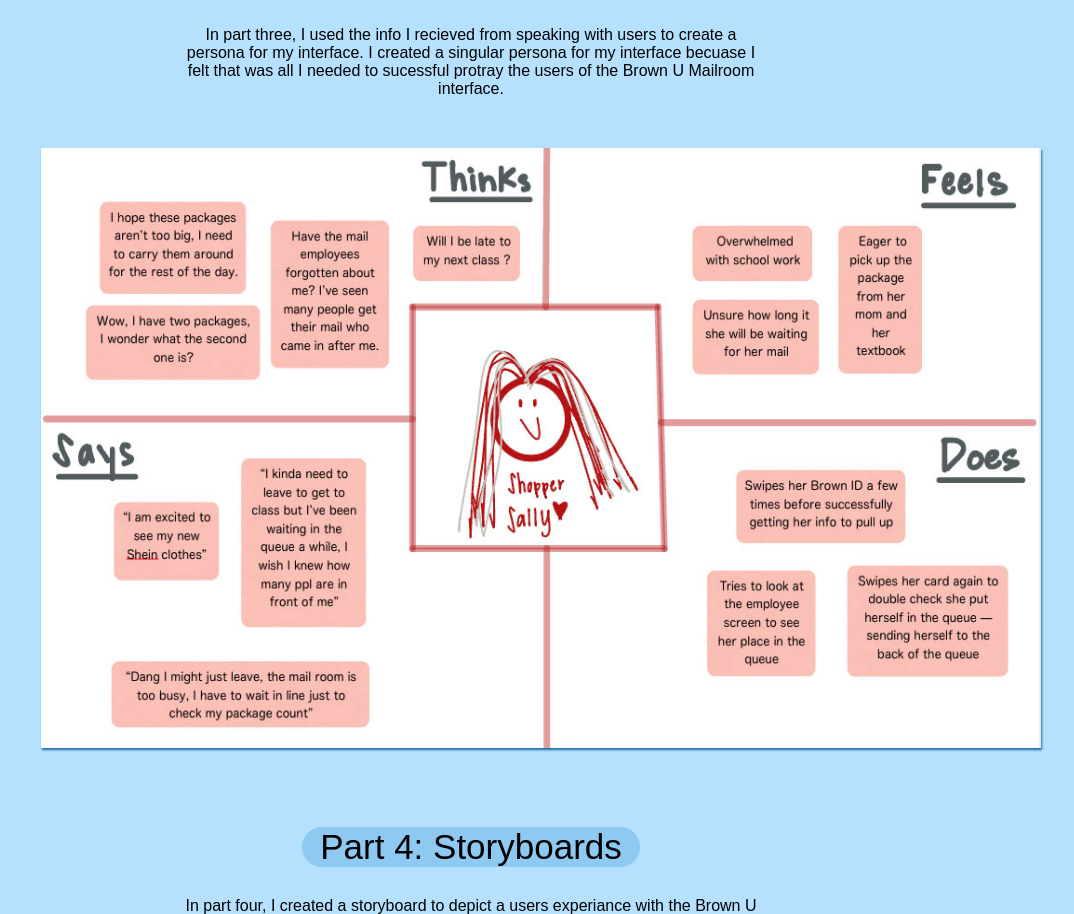
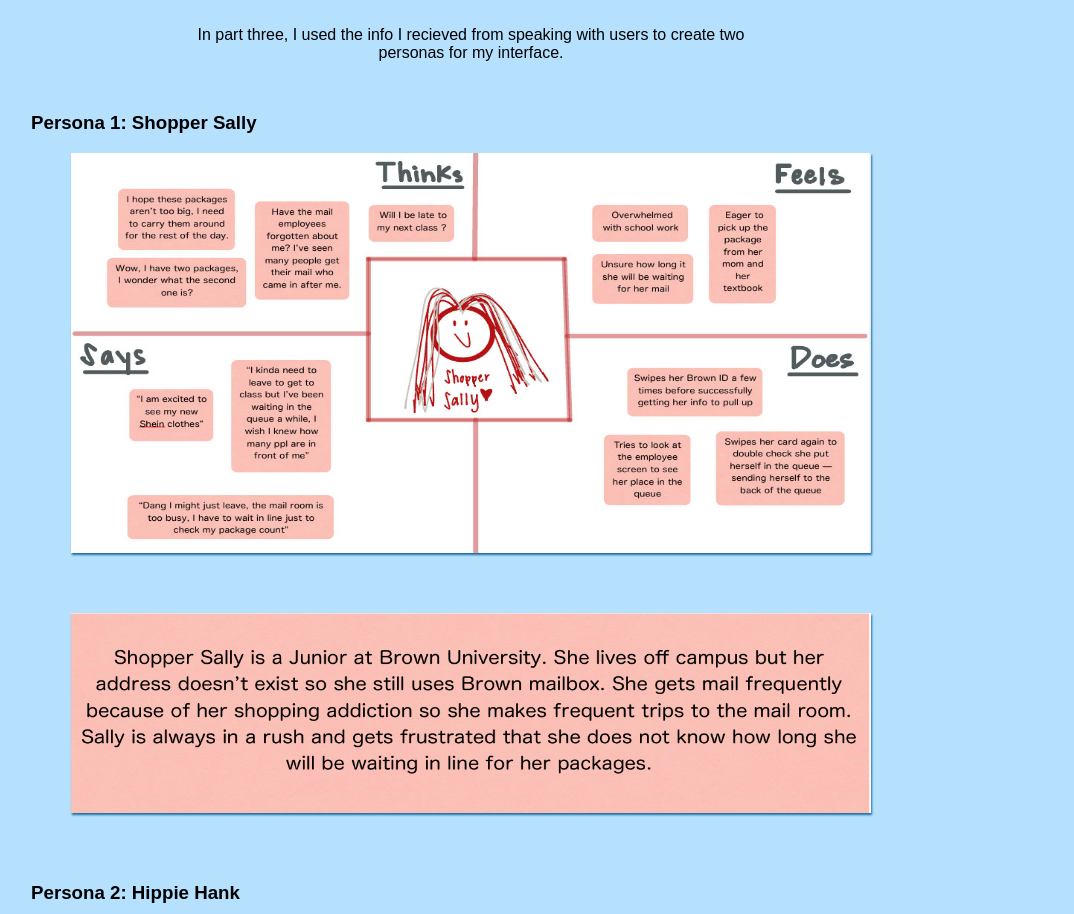
Before and after one commit to LittleLlama246/personasANDstoryboarding, a plain HTML site: page index.html in a window 1280 px wide. Shown: the part 3238-4152 px from the top of the page, without its empty margins (169-1243 px from the left). Drawn offline with Linux system fonts and the light colour scheme.

Commit message:
Update index.html
some changes

```diff
--- a/index.html
+++ b/index.html
@@ -34,11 +34,17 @@
 
       <h2 class="button-34">Part 3: Personas</h2>
 
-      <p>In part three, I used the info I recieved from speaking with users to create a persona for my interface. I created a singular
-        persona for my interface becuase I felt that was all I needed to sucessful protray the users of the Brown U Mailroom interface.
+      <p>In part three, I used the info I recieved from speaking with users to create two personas for my interface.
       </p>
 
-      <div class="image"> <img src="personasPhotos/part3.jpg" alt="part three image" width="1000" height="600"> </div>
+      <h3>Persona 1: Shopper Sally</h3>
+      <div class="image"> <img src="personasPhotos/part3.jpg" alt="shopper sally photo" width="800" height="400"> </div>
+      <div class="image"> <img src="personasPhotos/shopperSally.jpg" alt="shopper sally desc" width="800" height="200"></div>
+
+
+      <h3>Persona 2: Hippie Hank</h3>
+      <div class="image"><img src="personasPhotos/hankPersona.jpg" alt="hippie hank photo" width="800" height="400"></div>
+      <div class="image"><img src="personasPhotos/hippieHank.jpg" alt="hippie hank desc" width="800" height="200"> </div>
 
       <h2 class="button-34">Part 4: Storyboards</h2>
 
```
